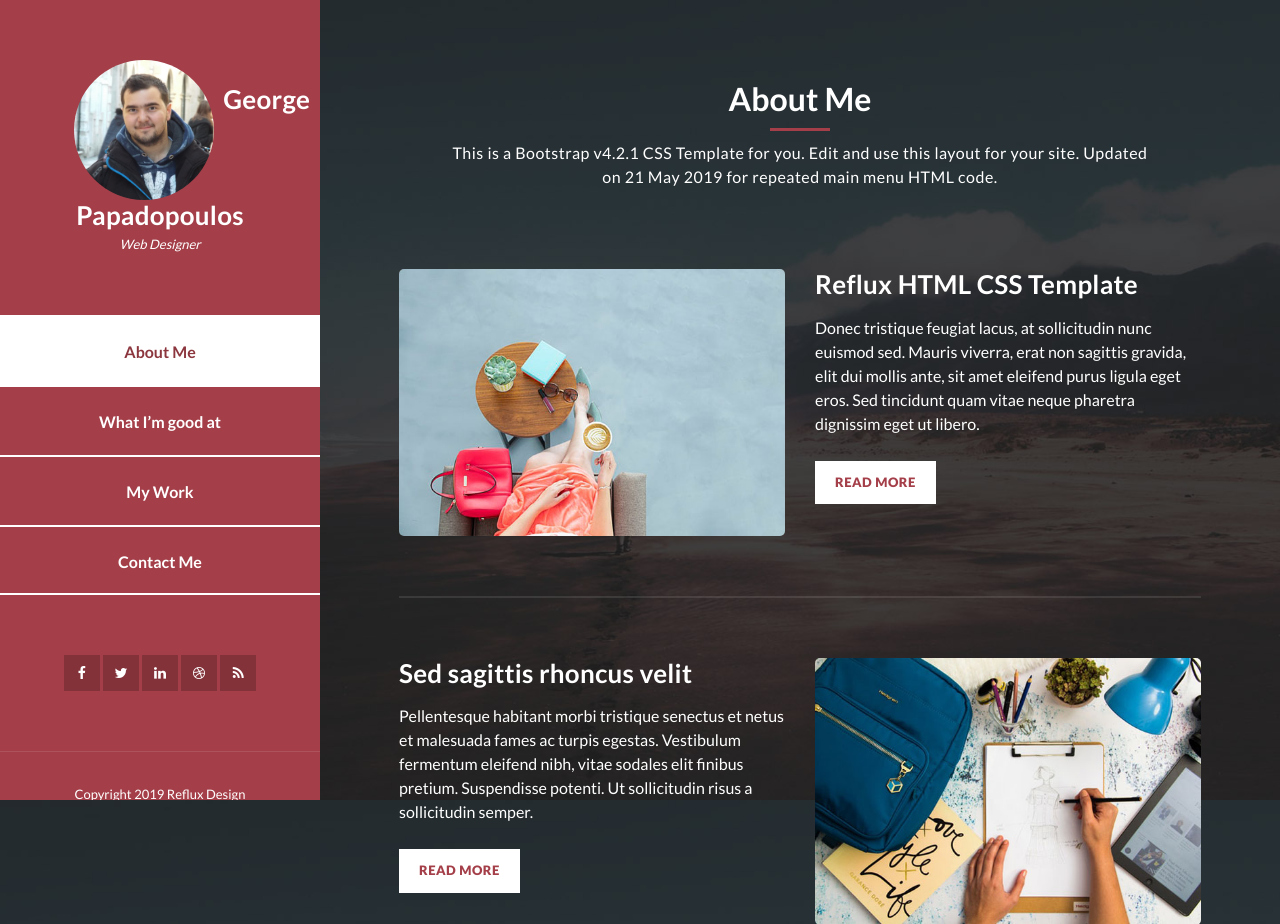
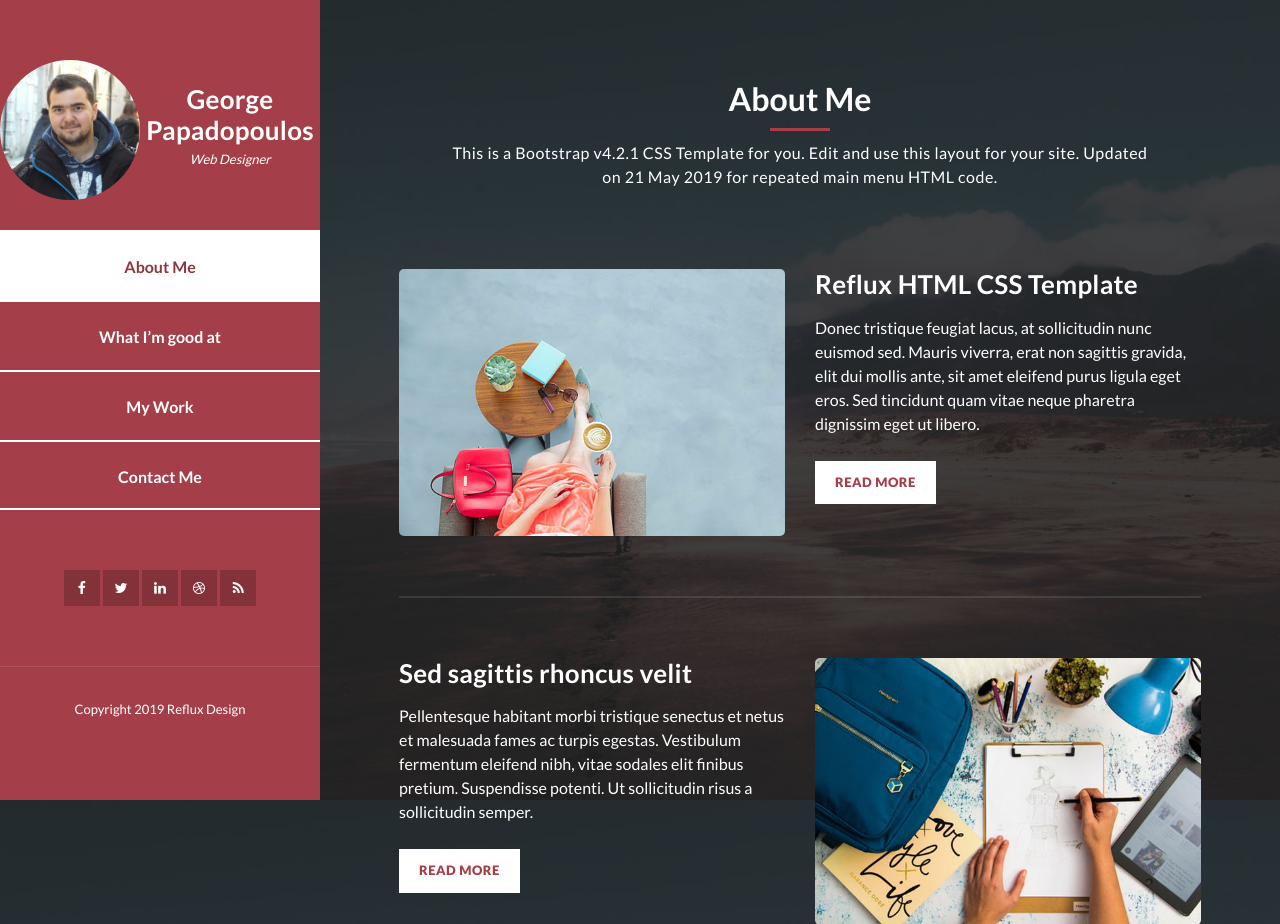
Before and after one commit to gpapadopp/gpapadopp.github.io, a PHP site: page /under-construction-site/index.html in a window 1280 px wide. Shown: the top 924 px of the page. Run offline with PHP 8.4, Linux system fonts and the light colour scheme.

Commit message:
image phone fix1

```diff
--- a/under-construction-site/assets/css/templatemo-style.css
+++ b/under-construction-site/assets/css/templatemo-style.css
@@ -140,7 +140,6 @@ html {
     height: 140px;
     border-radius: 50%;
     text-align: center;
-    margin-left:23%;
 }
 
 .menu .author-content {
@@ -767,7 +766,6 @@ section.contact-me {
     .menu .image img {
         width: 120px;
         height: 120px;
-        margin-left: 23%;
     }
 
     .menu .author-content {
```
